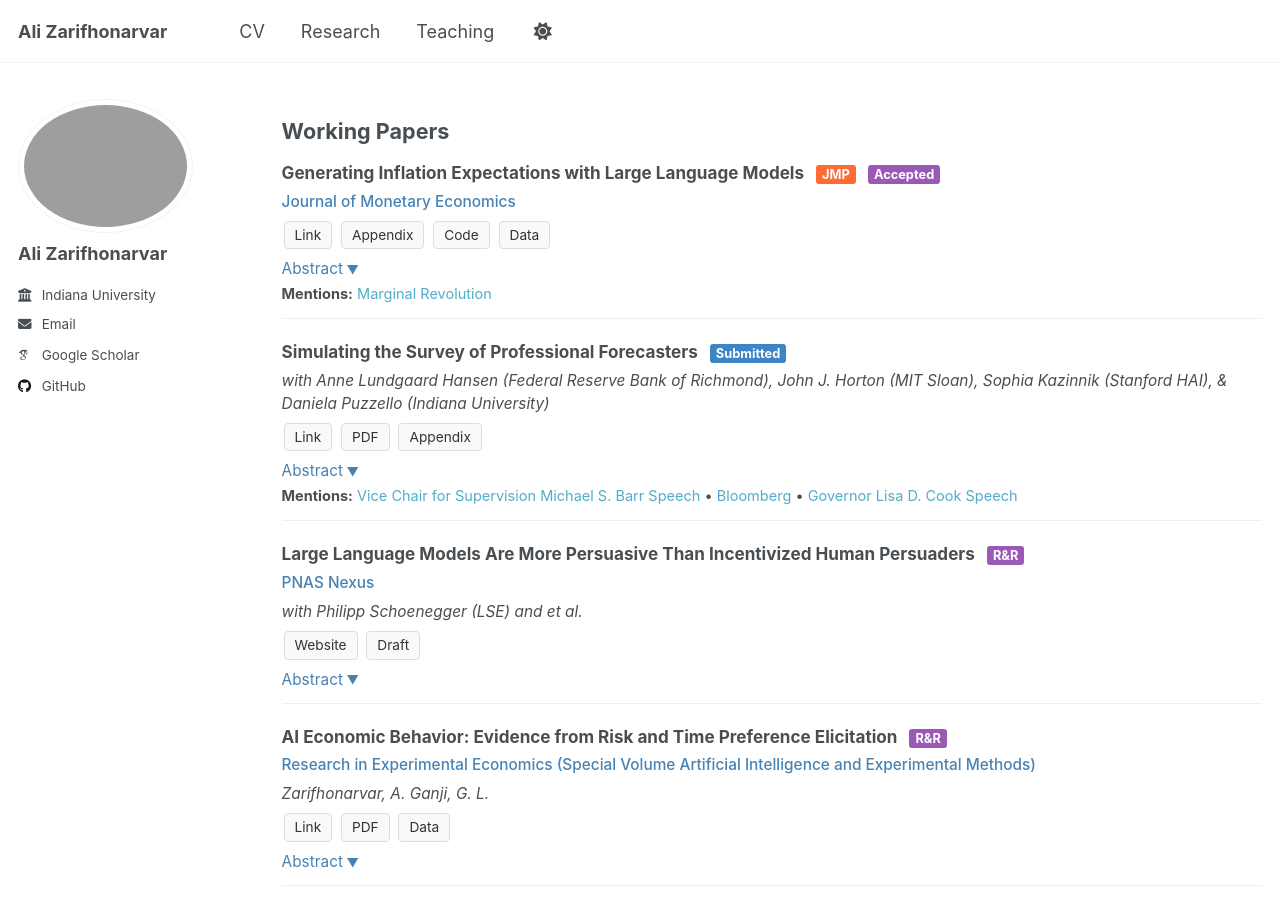
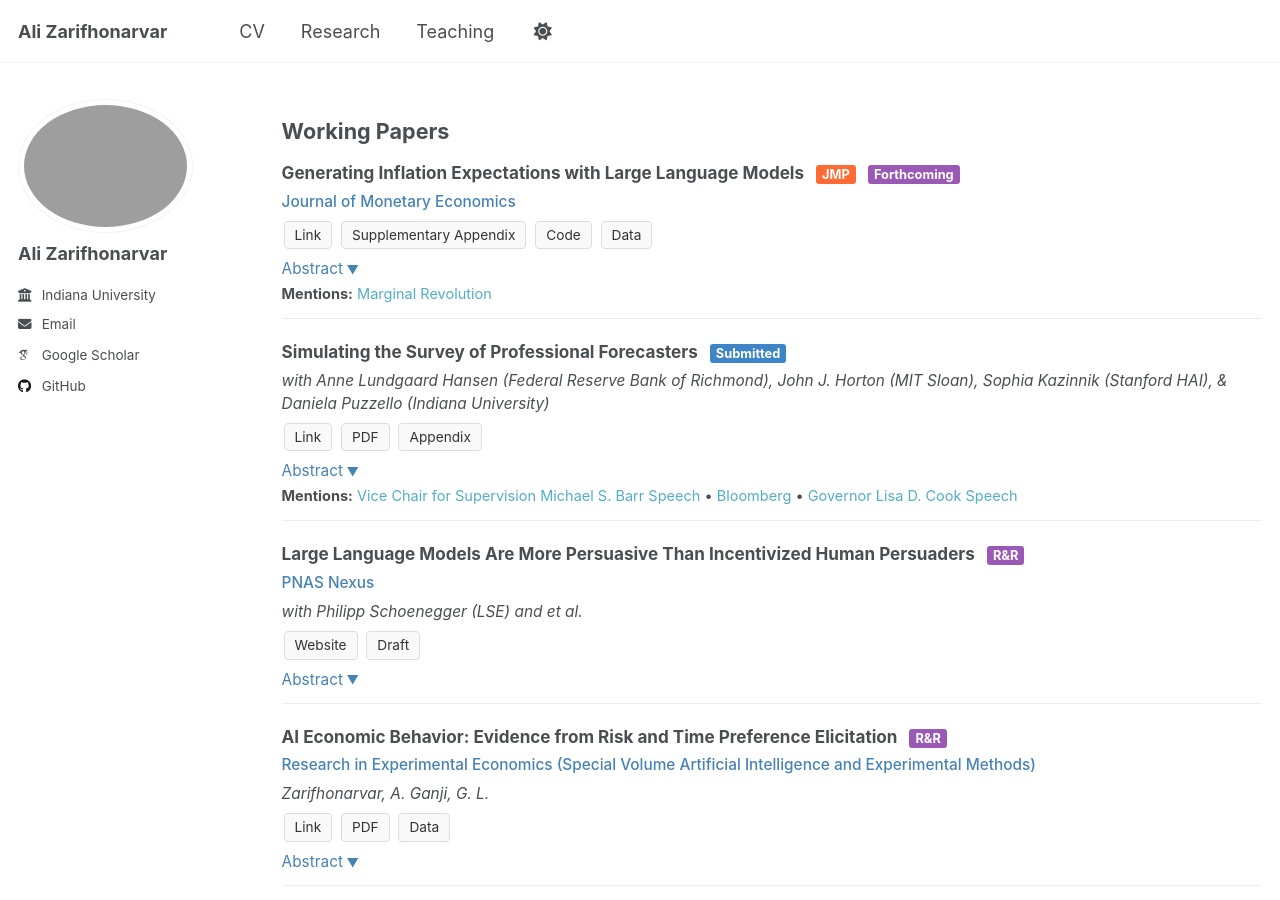
Before and after one commit to alizarif/alizarif.github.io, a Jekyll site: the page built from _pages/research.html, in a window 1280 px wide and 900 px high. Built offline with Jekyll 4.4.1, drawn with Linux system fonts in a browser that asks for light colours; some web fonts are replaced.

Commit message:
Update research.html

```diff
--- a/_pages/research.html
+++ b/_pages/research.html
@@ -112,20 +112,20 @@ author_profile: true
   <div class="publication-title">
     Generating Inflation Expectations with Large Language Models
     <span class="jmp-badge">JMP</span>
-    <span class="rr-badge">Accepted</span>
+    <span class="rr-badge">Forthcoming</span>
   </div>
   <div class="journal-info">Journal of Monetary Economics</div>
 
   <div class="resources">
-    <a href="https://papers.ssrn.com/sol3/papers.cfm?abstract_id=4825076" class="resource-box">Link</a>
-    <a href="#" class="resource-box">Appendix</a>
+    <a href="https://linkinghub.elsevier.com/retrieve/pii/S0304393225001308" class="resource-box">Link</a>
+    <a href="https://ars.els-cdn.com/content/image/1-s2.0-S0304393225001308-mmc1.pdf" class="resource-box">Supplementary Appendix</a>
     <a href="https://github.com/alizarif/JME_AI-and-Inflation" class="resource-box">Code</a>
     <a href="https://dataverse.harvard.edu/dataset.xhtml?persistentId=doi:10.7910/DVN/UJUFIN" class="resource-box">Data</a>
   </div>
 
   <div class="abstract-toggle" onclick="toggleAbstract('abstract-2', this)">Abstract</div>
   <div id="abstract-2" class="abstract-content" style="display:none;">
-    <p>This paper studies the formation of inflation expectations using generative AI in survey experiments, specifically focusing on agents created with Large Language Models (LLMs). It reveals that LLMs accessing relevant economic documents exhibit more consistent responses, demonstrating that domain knowledge significantly shapes expectations. Typically, LLMs predict higher inflation than actual rates, aligning closely with findings from the Survey of Consumer Expectations. Information treatments, particularly forward guidance, precisely influence LLMs' inflation expectations. Furthermore, customizing prompts with a persona induces partisan biases, mirroring human survey behaviors. It also explores the importance of model selection and the reasoning behind LLM responses, emphasizing how these elements impact outcomes. Additionally, the paper shows that LLMs can generate granular predictions of inflation expectations across demographic groups, suggesting potential applications in forecasting survey responses with limited data.</p>
+    <p>This paper studies the generation of inflation expectations using generative AI in survey experiments, specifically focusing on agents created with Large Language Models (LLMs). It reveals that LLMs accessing relevant economic documents exhibit more consistent responses, demonstrating that domain knowledge significantly shapes expectations. Typically, LLMs predict higher inflation than actual rates, aligning closely with findings from the Survey of Consumer Expectations. Information treatments, particularly forward guidance, precisely influence LLMs' inflation expectations. Furthermore, customizing prompts with a persona induces partisan biases, mirroring human survey behaviors. It also explores the importance of model selection and the reasoning behind LLM responses, emphasizing how these elements impact outcomes. Additionally, the paper shows that LLMs can generate granular predictions of inflation expectations across demographic groups, suggesting potential applications in forecasting survey responses with limited data.</p>
   </div>
 
   <div class="coverage-info">
```
